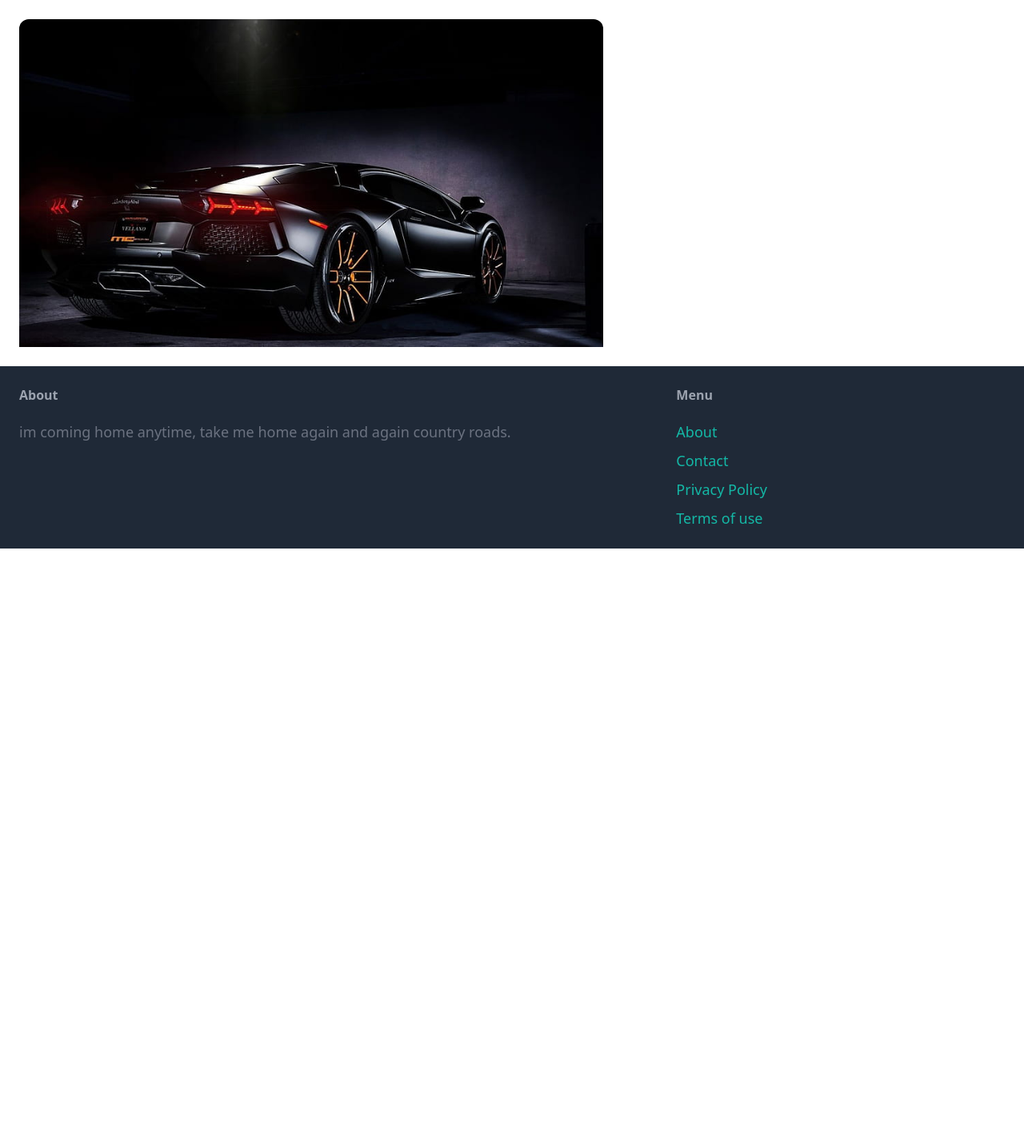
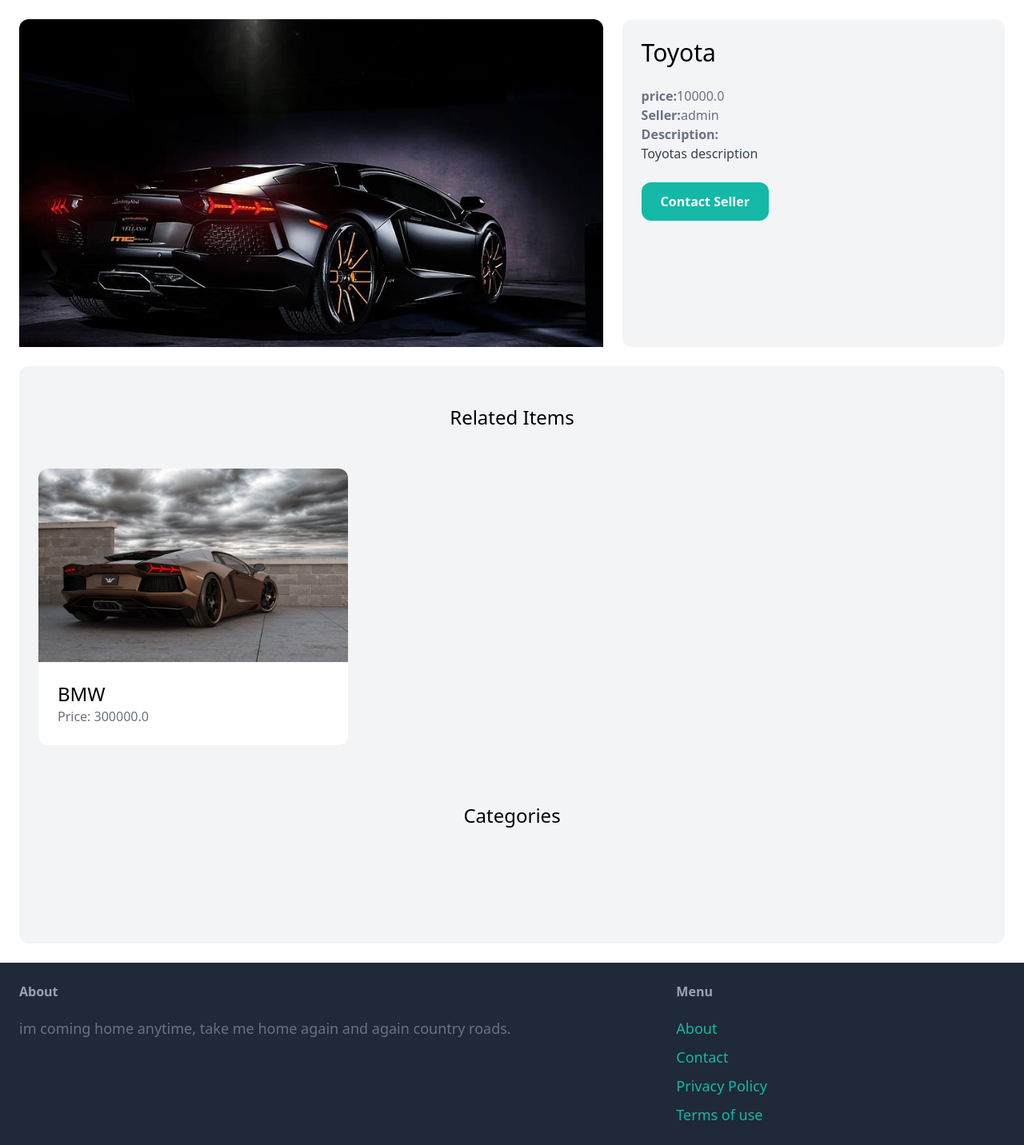
Before and after one commit to kiplongu/SocialMediaApp, a Django app: page /items/1/ in a window 1280 px wide. Shown: the part 77-1509 px from the top of the page at 80% size. Before the commit the page ends 763 px from the top, so only its background shows below. Run offline with Django 4.2, Linux system fonts and the light colour scheme; data comes from the database, SQL or seed files in the repository; some libraries are stand-ins or nearby versions.

Commit message:
Implemented functionality for related items to be displayed

```diff
--- a/fuseapp/core/templates/core/index.html
+++ b/fuseapp/core/templates/core/index.html
@@ -35,5 +35,6 @@
 
         </div>
     </div>
-    {% endblock %}
 </div >
+
+{% endblock %}
--- a/fuseapp/item/templates/item/detail.html
+++ b/fuseapp/item/templates/item/detail.html
@@ -6,6 +6,51 @@
     <div class="col-span-3">
         <img src = "{{item.image.url}}" class = "rounded-t-xl" >
     </div>
+    <div class="col-span-2 p-6 bg-gray-100 rounded-xl">
+        <h1 class="mb-6 text-3xl">{{item.name}}</h1>
+        <p class="text-gray-500"><strong>price:</strong>{{item.price}}</p>
+        <p class="text-gray-500"><strong>Seller:</strong>{{item.created_by.username}}</p>
+
+        {% if item.description %}
+        <p class="text-gray-700">
+            <strong class="text-gray-500">Description:</strong><br>
+            {{item.description}}
+        </p>
+        {% endif %}
+        <a href="#" class="inline-block mt-6 px-6 py-3 text-ig font-semibold bg-teal-500 text-white rounded-xl hover:bg-teal-700">Contact Seller</a>
+
+    </div>
 </div>
+<div class = "mt-6 px-6 py-12 bg-gray-100 rounded-xl" >
+    <h2 class = "mb-12 text-2xl text-center" > Related Items </h2 >
+    <div class = "grid grid-cols-3 gap-3" >
+        {% for item in related_items %}
+        <div >
+           <a href = "{% url 'item:detail' item.id %}"
+                > <div > <img src = "{{item.image.url}}" class = "rounded-t-xl"> </div >
+                <div class = "p-6 bg-white rounded-b-xl" >
+                    <h2 class = "text-2xl" > {{item.name}} </h2 >
+                    <p class = "text-gray-500" > Price: {{item.price}} </p >
+                </div >
+            </a >
+            {% endfor %}
+        </div >
+    </div >
+    <div class = "mt-6 px-6 py-12 bg-gray-100 rounded-xl" >
+        <h2 class = "mb-12 text-2xl text-center" > Categories </h2 >
+        <div class = "grid grid-cols-3 gap-3" >
+            {% for category in categories %}
+        <div >
+           <a href = "#">
+                <div class = "p-6 bg-white rounded-b-xl" >
+                    <h2 class = "text-2xl" > {{category.name}} </h2 >
+                    <p class = "text-gray-500" >{{category.items.count}} items</p >
+                </div >
+            </a >
+            {% endfor %}
+
+        </div>
+    </div>
+</div >
 
 {% endblock %}
--- a/fuseapp/item/views.py
+++ b/fuseapp/item/views.py
@@ -3,7 +3,9 @@
 
 def detail(request, pk):
     item = get_object_or_404(Item, pk=pk)
+    related_items = Item.objects.filter(category=item.category, is_sold=False).exclude(pk=pk)[0:3]
 
     return render(request, 'item/detail.html', {
-        'item': item
+        'item': item,
+        'related_items': related_items
     })
```
